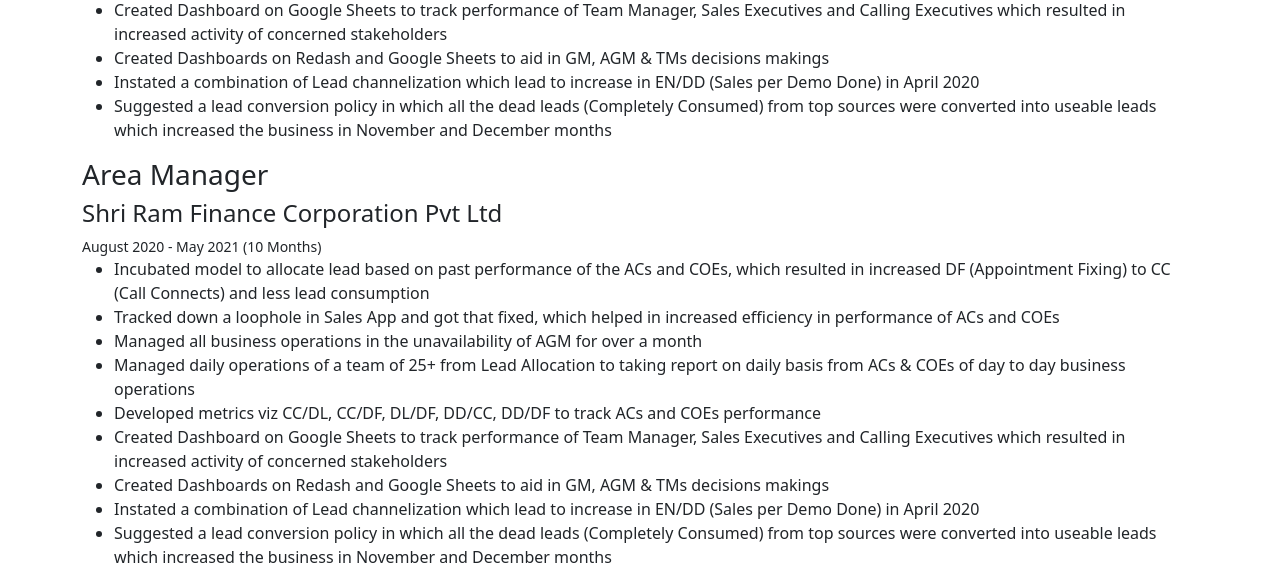
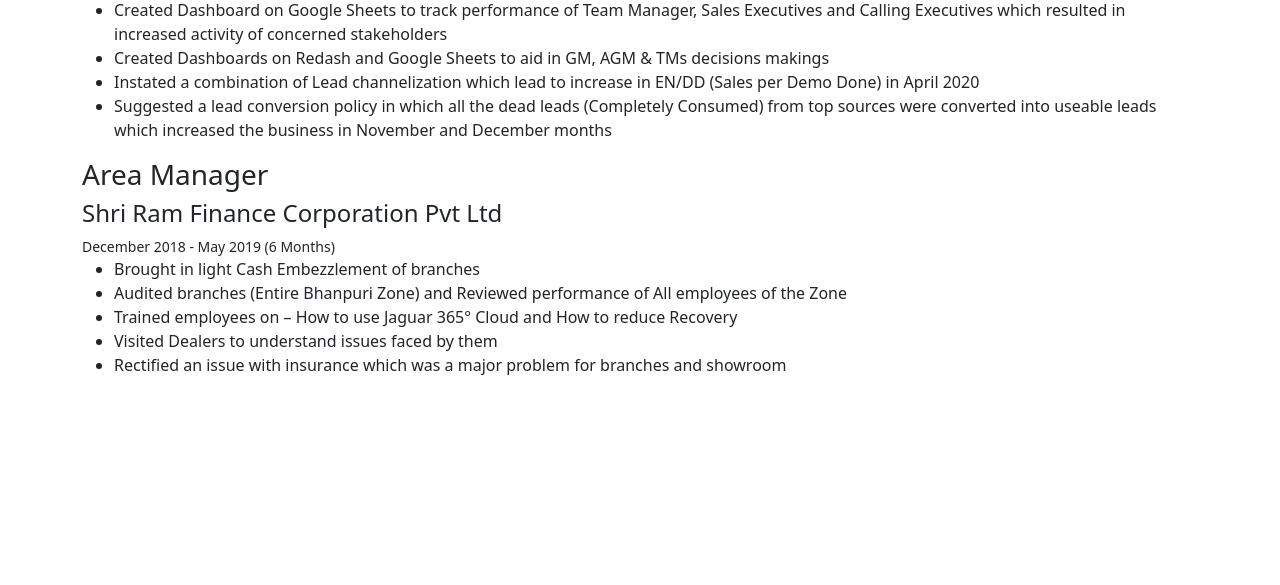
Before and after one commit to mks-nerd/nerdy, a Flask app: page /about in a window 1280 px wide. Shown: the part 971-1556 px from the top of the page. After the commit the page ends 1346 px from the top, so only its background shows below. Run offline with Flask 2, Linux system fonts and the light colour scheme.

Commit message:
Update about.html

```diff
--- a/web/base/templates/about.html
+++ b/web/base/templates/about.html
@@ -79,38 +79,26 @@
     <div>
         <div class="h3">Area Manager</div>
         <div class="h4">Shri Ram Finance Corporation Pvt Ltd</div>
-        <div class="small">August 2020 - May 2021 (10 Months)</div>
+        <div class="small">December 2018 - May 2019 (6 Months)</div>
         <div>
             <ul>
                 <li>
-                    Incubated model to allocate lead based on past performance of the ACs and COEs, which resulted in
-                    increased DF (Appointment Fixing) to CC (Call Connects) and less lead consumption
+                    Brought in light Cash Embezzlement of branches
                 </li>
                 <li>
-                    Tracked down a loophole in Sales App and got that fixed, which helped in increased efficiency in performance of ACs and COEs
+                    Audited branches (Entire Bhanpuri Zone) and Reviewed
+                    performance of All employees of the Zone
                 </li>
                 <li>
-                    Managed all business operations in the unavailability of AGM for over a month
+                    Trained employees on – How to use Jaguar 365° Cloud and How
+                    to reduce Recovery
                 </li>
                 <li>
-                    Managed daily operations of a team of 25+ from Lead Allocation to taking report on daily basis from ACs & COEs of day to day business operations
+                    Visited Dealers to understand issues faced by them
                 </li>
                 <li>
-                    Developed metrics viz CC/DL, CC/DF, DL/DF, DD/CC, DD/DF to track ACs and COEs performance
-                </li>
-                <li>
-                    Created Dashboard on Google Sheets to track performance of Team Manager, Sales Executives and Calling Executives which resulted in
-                    increased activity of concerned stakeholders
-                </li>
-                <li>
-                    Created Dashboards on Redash and Google Sheets to aid in GM, AGM & TMs decisions makings
-                </li>
-                <li>
-                    Instated a combination of Lead channelization which lead to increase in EN/DD (Sales per Demo Done) in April 2020
-                </li>
-                <li>
-                    Suggested a lead conversion policy in which all the dead leads (Completely Consumed) from top sources were converted
-                    into useable leads which increased the business in November and December months
+                    Rectified an issue with insurance which was a major problem for
+                    branches and showroom
                 </li>
             </ul>
         </div>
```
